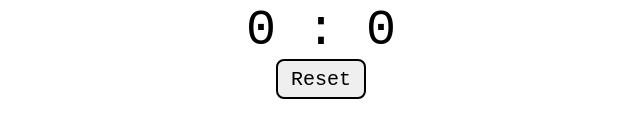
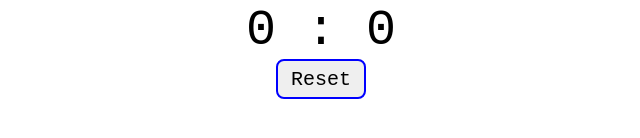
Before and after one commit to afiqrazak380/PongGame, a plain HTML site: page index.html in a window 1280 px wide. Shown: the part 632-770 px from the top of the page, without its empty margins (319-959 px from the left). Drawn offline with Linux system fonts and the light colour scheme.

Commit message:
Change the resetBtn border to blue.

```diff
--- a/style.css
+++ b/style.css
@@ -23,7 +23,7 @@ h1{
 #resetBtn{
   font-family: monospace;
   font-size: 20px;
-  border: 2px solid;
+  border: 2px solid blue;
   border-radius: 8px;
   width: 90px;
   height: 40px;
```
